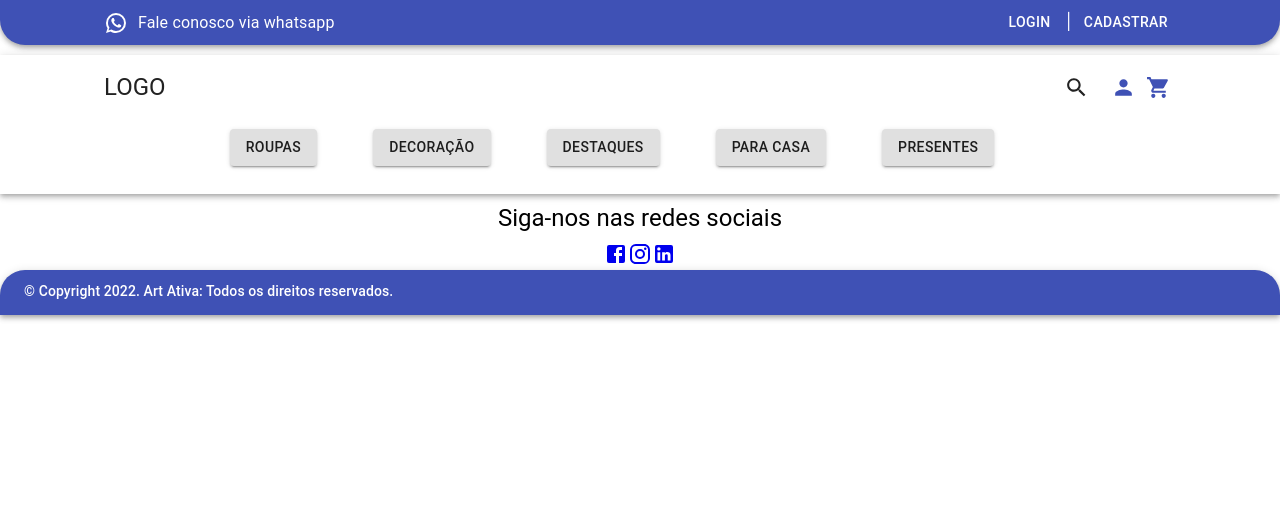
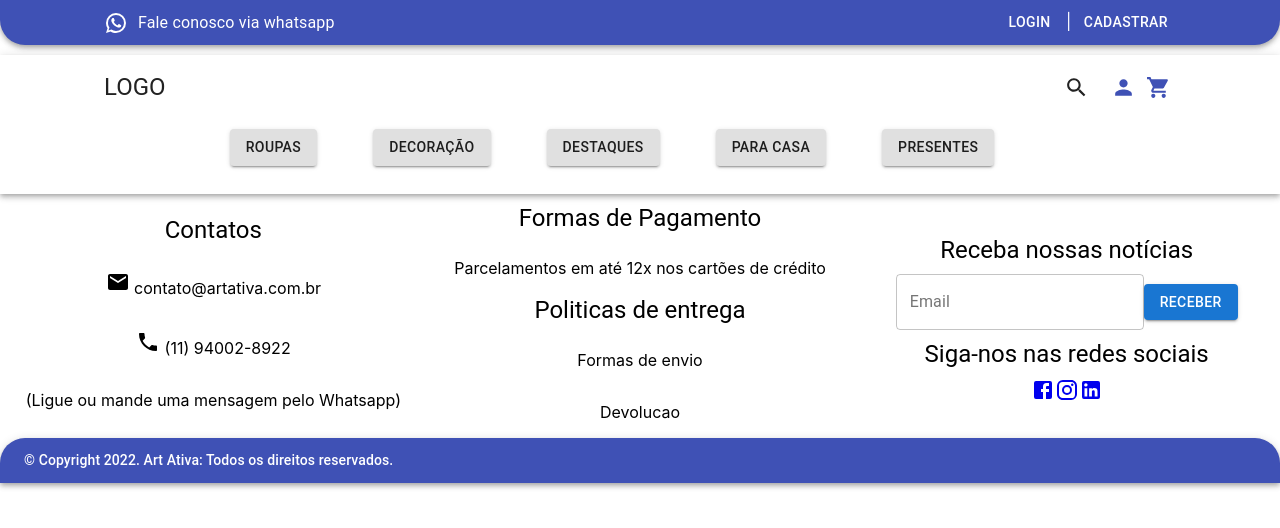
Before and after one commit to felipegaldy/artAtivaFrontEnd, a React (Create React App) app: page / in a window 1280 px wide. Shown: the top 528 px of the page. Built offline with nearby package versions, Linux system fonts and the light colour scheme.

Commit message:
footernavbase

```diff
--- a/src/components/estaticos/footernav/FooterNav.tsx
+++ b/src/components/estaticos/footernav/FooterNav.tsx
@@ -1,15 +1,14 @@
-
-import { Grid, Box, Typography } from "@mui/material";
+import { Grid, Box, Typography, Button } from "@mui/material";
 import React from "react";
 import InstagramIcon from "@material-ui/icons/Instagram";
 import FacebookIcon from "@material-ui/icons/Facebook";
 import LinkedInIcon from "@material-ui/icons/LinkedIn";
-import './FooterNav.css';
-
-
+import "./FooterNav.css";
+import EmailIcon from "@material-ui/icons/Email";
+import PhoneIcon from "@material-ui/icons/Phone";
+import TextField from "@material-ui/core/TextField";
 
 export default function FooterNav() {
-
   return (
     <>
       <Grid
@@ -18,8 +17,97 @@ export default function FooterNav() {
         justifyContent="center"
         alignItems="center"
       >
-    <Grid alignItems="center" item xs={12}>
+        <Grid alignItems="center" item xs={4}>
           <Box className="box1">
+            <Box
+              paddingTop={1}
+              display="flex"
+              alignItems="center"
+              justifyContent="center"
+            >
+              <Typography
+                variant="h5"
+                align="center"
+                gutterBottom
+                className="textos"
+              >
+                Contatos
+              </Typography>
+            </Box>
+            <Box
+              display="flex"
+              flexDirection="column"
+              alignItems="center"
+              justifyContent="center"
+            >
+              <p>
+                <EmailIcon className="sociais" /> contato@artativa.com.br
+              </p>
+              <p>
+                <PhoneIcon className="sociais" /> (11) 94002-8922
+              </p>
+              <p>(Ligue ou mande uma mensagem pelo Whatsapp)</p>
+            </Box>
+          </Box>
+        </Grid>
+        <Grid alignItems="center" item xs={4}>
+          <Box className="box1">
+            <Box
+              paddingTop={1}
+              display="flex"
+              alignItems="center"
+              justifyContent="center"
+            >
+              <Typography
+                variant="h5"
+                align="center"
+                gutterBottom
+                className="textos"
+              >
+                Formas de Pagamento
+              </Typography>
+            </Box>
+            <Box display="flex" alignItems="center" justifyContent="center">
+              <p>Parcelamentos em até 12x nos cartões de crédito</p>
+            </Box>
+            <Typography
+              variant="h5"
+              align="center"
+              gutterBottom
+              className="textos"
+            >
+              Politicas de entrega
+            </Typography>
+            <Box display="flex" alignItems="center" justifyContent="center">
+              <p>Formas de envio</p>
+            </Box>
+            <Box display="flex" alignItems="center" justifyContent="center">
+              <p>Devolucao</p>
+            </Box>
+          </Box>
+        </Grid>
+        <Grid alignItems="center" item xs={4}>
+          <Box className="box1">
+            <Box
+              paddingTop={1}
+              display="flex"
+              alignItems="center"
+              justifyContent="center"
+            >
+              <Typography
+                variant="h5"
+                align="center"
+                gutterBottom
+                className="textos"
+              >
+                Receba nossas notícias
+              </Typography>
+            </Box>
+            <Box display="flex" alignItems="center" justifyContent="center">
+              <TextField id="outlined-basic" label="Email" variant="outlined" />
+              <Button variant="contained">Receber</Button>
+            </Box>
+          </Box>
           <Box
             paddingTop={1}
             display="flex"
@@ -39,22 +127,24 @@ export default function FooterNav() {
             <a
               href="https://www.facebook.com/generationbrasil"
               target="_blank"
+              rel="noopener noreferrer"
             >
-            <FacebookIcon className="sociais" />
+              <FacebookIcon className="redes" />
             </a>
             <a
               href="https://www.instagram.com/generationbrasil/"
               target="_blank"
+              rel="noopener noreferrer"
             >
-            <InstagramIcon className="sociais" />
+              <InstagramIcon className="redes" />
             </a>
             <a
               href="https://www.linkedin.com/school/generationbrasil/"
               target="_blank"
+              rel="noopener noreferrer"
             >
-            <LinkedInIcon className="sociais" />
+              <LinkedInIcon className="redes" />
             </a>
-        </Box>
           </Box>
         </Grid>
       </Grid>
```
Lines whose indentation alone changed are shown as unchanged.
